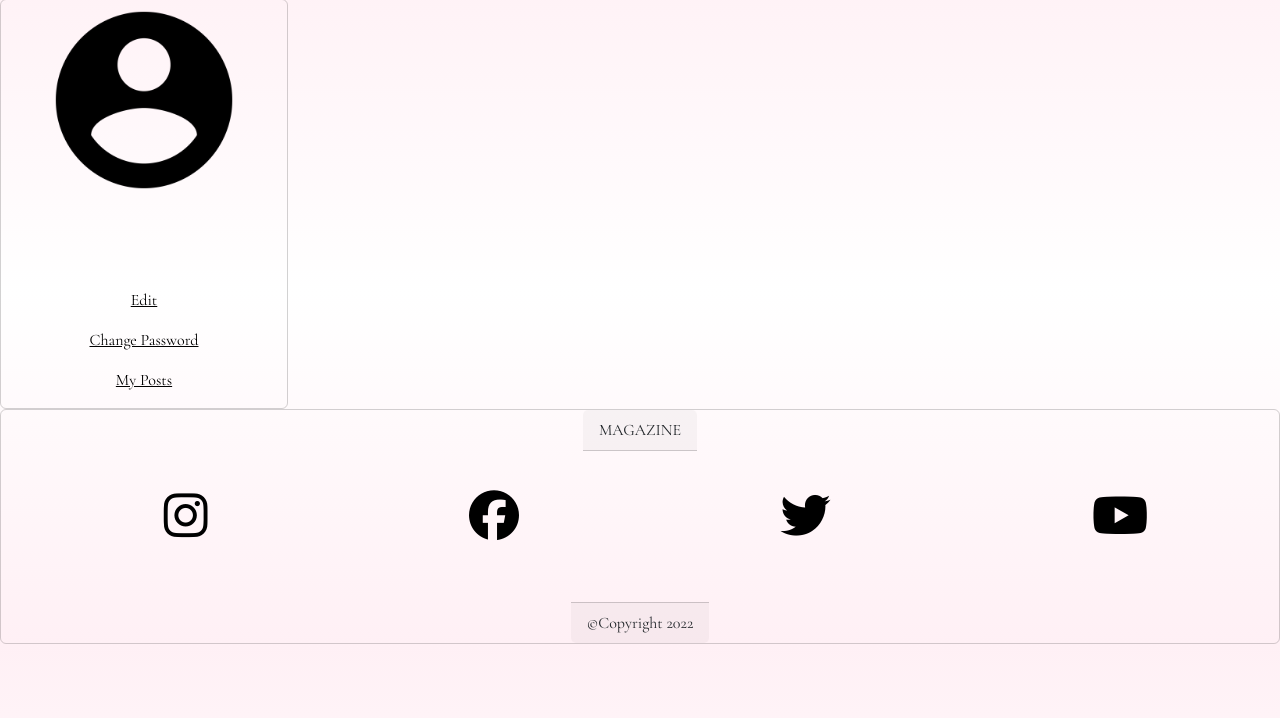
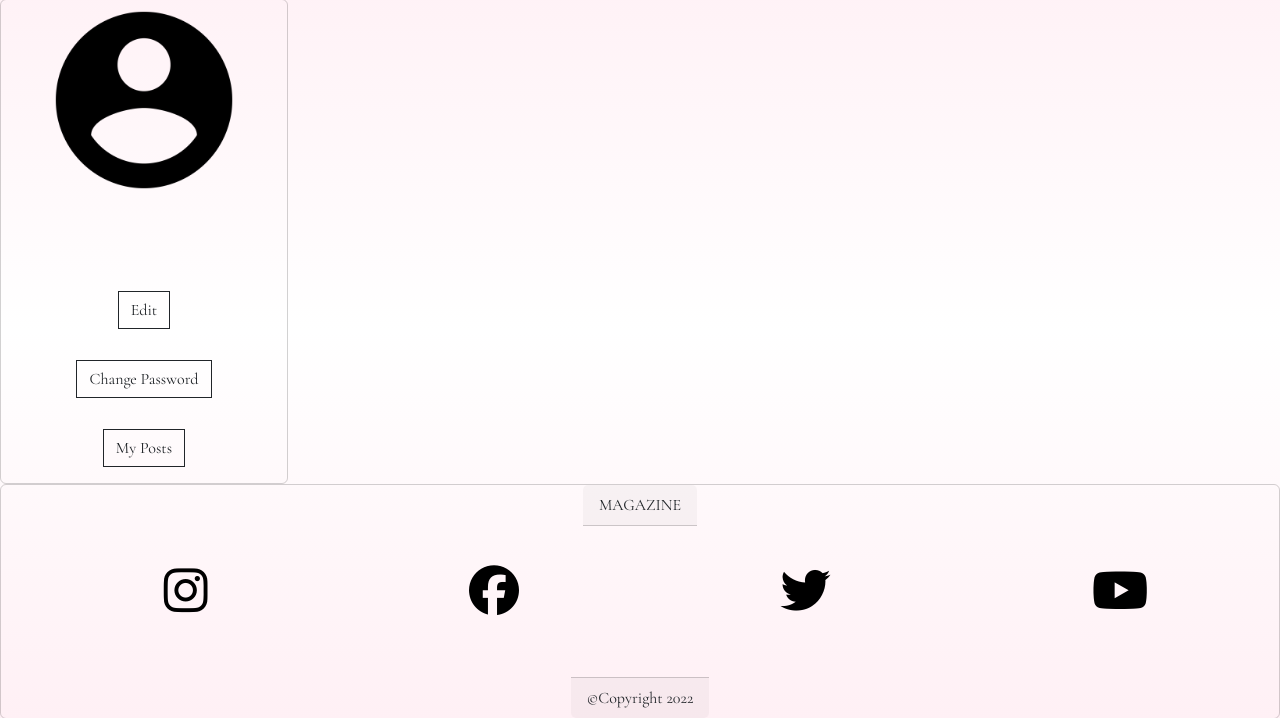
Before and after one commit to frirsta/fullstack-project, a Django app: a page that uses templates/users/profile.html in a window 1280 px wide. Shown: the part 57-775 px from the top of the page. Run offline with Django 3.2, Linux system fonts and the light colour scheme; the visitor is signed in with stand-in values (Sample User, id 1); data comes from the database, SQL or seed files in the repository; some libraries are stand-ins or nearby versions.

Commit message:
Add the samme class to all links and buttons

```diff
--- a/static/CSS/style.css
+++ b/static/CSS/style.css
@@ -27,7 +27,8 @@
     text-align: center;
 }
 h3 {
-    font-size: 40px;
+    font-size: 30px;
+    text-transform: capitalize;
 }
 
 a {
@@ -125,6 +126,7 @@
 /* post images */
 .post-image{
     width: 756px;
+    max-height: 800px;
 }
 .card-img-top {
     width: 200px;
--- a/templates/magazine/home.html
+++ b/templates/magazine/home.html
@@ -18,9 +18,8 @@
         {{ post.author }} | {{ post.created_on }}
        </span>
       <h2 class="card-title">{{ post.title }}</h2>
-      <h2>{{ post.article_description }}</h2>
-      <p>{{ post.content }}</p>
-      <a href="{% url 'magazine:post' post.id post.slug %}">LEARN MORE</a>
+      <h3>{{ post.article_description }}</h3>
+      <a class="btn btn-outline-dark" href="{% url 'magazine:post' post.id post.slug %}">READ MORE</a>
     </div>
   </div>
   {% endfor %}
--- a/templates/magazine/post.html
+++ b/templates/magazine/post.html
@@ -19,8 +19,8 @@
     </div>
     {% if post.author == request.user %}
     <div class="container">
-      <a class="btn btn-primary" href="{% url 'magazine:post_update' post.id %}">Edit</a>
-      <a class="btn btn-danger" href="{% url 'magazine:post_delete' post.id %}">Delete</a>
+      <a class="btn btn-outline-dark" href="{% url 'magazine:post_update' post.id %}">Edit</a>
+      <a class="btn btn-outline-dark" href="{% url 'magazine:post_delete' post.id %}">Delete</a>
     </div>
     {% endif %}
     <span class="blog-author-date {% url 'users:profile' post.author.username %}">
--- a/templates/users/profile.html
+++ b/templates/users/profile.html
@@ -12,8 +12,8 @@
       <h3 class="card-text">{{ user.username }}</h3>
       <p class="card-text">{{ user.profile.about_me }}</p>
     </div>
-    <p><a href="{% url 'users:about_user' %}">Edit</a></p>
-    <p><a href="{% url 'users:password_change' %}">Change Password</a></p>
-    <p><a href="{% url 'magazine:user_posts' %}">My Posts</a></p>
+    <p><a class="btn btn-outline-dark" href="{% url 'users:about_user' %}">Edit</a></p>
+    <p><a class="btn btn-outline-dark" href="{% url 'users:password_change' %}">Change Password</a></p>
+    <p><a class="btn btn-outline-dark" href="{% url 'magazine:user_posts' %}">My Posts</a></p>
   </div>
 {% endblock content %}
--- a/templates/users/user_posts.html
+++ b/templates/users/user_posts.html
@@ -16,9 +16,8 @@
           {{ post.author }} | {{ post.created_on }}
         </span>
         <h2 class="card-title">{{ post.title }}</h2>
-        <h2>{{ post.article_description }}</h2>
-        <p>{{ post.content }}</p>
-        <a href="{% url 'magazine:post' post.id post.slug %}">LEARN MORE</a>
+        <h3>{{ post.article_description }}</h3>
+        <a class="btn btn-outline-dark" href="{% url 'magazine:post' post.id post.slug %}">Read More</a>
       </div>
     </div>
     {% endfor %}
```
Also changed, not shown: README.md, media/post-2.jpg (added).
